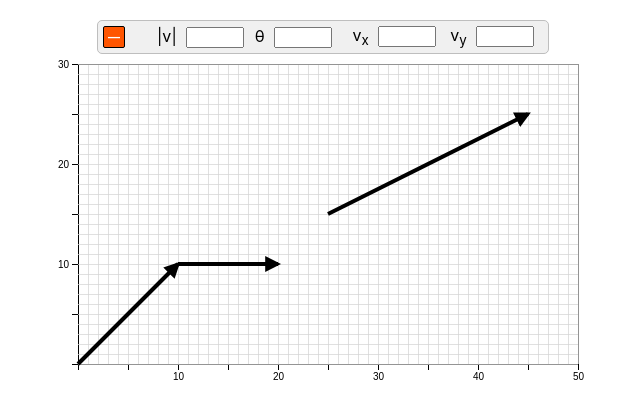
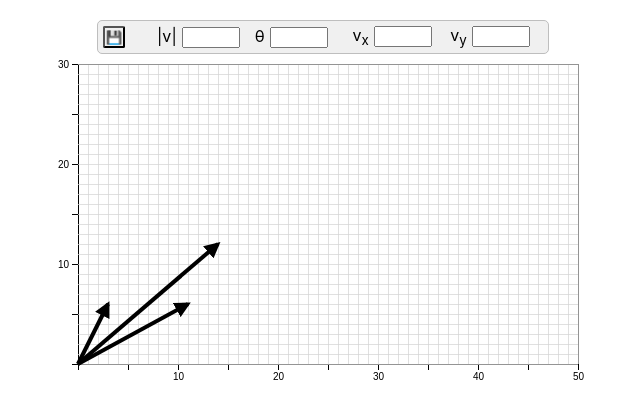
Before and after one commit to peterbucci/VectorMathReact, a React (Create React App) app: page / in a window 1280 px wide. Shown: the top 418 px of the page, without its empty margins (327-967 px from the left). Built offline with nearby package versions, Linux system fonts and the light colour scheme.

Commit message:
Added ability to update the selected vector by changing the values in the bar above the graph.

```diff
--- a/src/App.js
+++ b/src/App.js
@@ -1,162 +1,194 @@
 import React, { useCallback, useEffect, useRef, useState } from "react";
 import * as d3 from "d3";
 import Graph from "./components/Graph";
-import Vector from "./components/Vector";
+import VectorInput from "./components/VectorInput";
+import createVector from "./helpers/create_vector";
 import "./styles/App.css";
 
 const App = () => {
-  const d3Container = useRef(null);
-  const graphRef = useRef(null);
-  const vectors = useRef({});
-  const [selectedVector, setSelectedVector] = useState({});
-  const [vectorX, setVectorX] = useState("");
-  const [vectorY, setVectorY] = useState("");
+  const svgContainerRef = useRef(null);
+  const graphInstanceRef = useRef(null);
+  const vectorStorageRef = useRef({});
+  const [activeVector, setActiveVector] = useState(null);
+  const [vectorMagnitude, setVectorMagnitude] = useState(0);
+  const [vectorAngle, setVectorAngle] = useState(0);
+  const [vectorXComponent, setVectorXComponent] = useState(0);
+  const [vectorYComponent, setVectorYComponent] = useState(0);
+  const [vectorDetails, setVectorDetails] = useState({
+    activeVector: null,
+    magnitude: 0,
+    angle: 0,
+    xComponent: 0,
+    yComponent: 0,
+  });
 
+  // Handles updating the vector's components, magnitude, and angle
   const updateVectorDetails = useCallback((vector) => {
-    graphRef.current.updateVectorSum(vectors.current.a, vectors.current.b);
-    setSelectedVector(vector);
-    setVectorX(((vector.endX - vector.startX) / 10).toFixed(1));
-    setVectorY(((vector.endY - vector.startY) / 10).toFixed(1));
+    if (!vector) return;
+    const vectorXComponent = (vector.endX - vector.startX) / 10;
+    const vectorYComponent = (vector.startY - vector.endY) / 10;
+
+    graphInstanceRef.current.updateVectorSum(
+      vectorStorageRef.current.a,
+      vectorStorageRef.current.b
+    );
+
+    const angle =
+      Math.atan2(vectorYComponent, vectorXComponent) * (180 / Math.PI);
+    const magnitude = Math.sqrt(vectorXComponent ** 2 + vectorYComponent ** 2);
+
+    setVectorXComponent(vectorXComponent);
+    setVectorYComponent(vectorYComponent);
+    setVectorAngle(angle);
+    setVectorMagnitude(magnitude);
   }, []);
 
   useEffect(() => {
-    if (d3Container.current) {
-      d3.select(d3Container.current).selectAll("*").remove();
-      graphRef.current = new Graph(
-        d3Container.current,
-        500,
-        300,
-        updateVectorDetails,
-        setSelectedVector
-      );
-      const graph = graphRef.current;
+    const vector = vectorStorageRef.current[activeVector];
+    updateVectorDetails(vector);
+  }, [activeVector, updateVectorDetails]);
 
-      graph.drawAxes();
-      graph.drawGridLines();
+  const createVectorHandler = useCallback(
+    (...args) =>
+      createVector(
+        ...args,
+        graphInstanceRef.current,
+        setActiveVector,
+        updateVectorDetails
+      ),
+    [updateVectorDetails]
+  );
 
-      const vector1 = new Vector(
-        "a",
-        graph.svg,
-        0,
-        graph.height,
-        10 * graph.cellSize,
-        graph.height - 10 * graph.cellSize,
-        updateVectorDetails,
-        setSelectedVector
-      );
+  useEffect(() => {
+    if (!svgContainerRef.current) return;
+    d3.select(svgContainerRef.current).selectAll("*").remove();
 
-      const vector2 = new Vector(
-        "b",
-        graph.svg,
-        10 * graph.cellSize,
-        graph.height - 10 * graph.cellSize,
-        20 * graph.cellSize,
-        graph.height - 10 * graph.cellSize,
-        updateVectorDetails,
-        setSelectedVector
-      );
+    const newGraph = new Graph(svgContainerRef.current, 500, 300);
 
-      vectors.current.a = vector1;
-      vectors.current.b = vector2;
-      graph.updateVectorSum(vector1, vector2);
-    }
-  }, [setSelectedVector, updateVectorDetails]);
+    graphInstanceRef.current = newGraph;
 
-  const handleVectorXChange = (e) => {
-    const newX = parseFloat(e.target.value) * 10;
-    if (!isNaN(newX) && selectedVector.startX !== undefined) {
-      const vector = { ...selectedVector, endX: selectedVector.startX + newX };
-      vectors.current[selectedVector.name].updateCoordinates(
-        vector.startX,
-        vector.startY,
-        vector.endX,
-        vector.endY
-      );
-      updateVectorDetails(vector);
-    }
+    // Create vectors
+    vectorStorageRef.current.a = createVectorHandler("a", 0, 0, 3, 6, false);
+    vectorStorageRef.current.b = createVectorHandler("b", 0, 0, 11, 6, false);
+    vectorStorageRef.current.s = createVectorHandler("s", 0, 0, 0, 0, true);
+
+    newGraph.setVectorSum(vectorStorageRef.current.s);
+    newGraph.updateVectorSum(
+      vectorStorageRef.current.a,
+      vectorStorageRef.current.b
+    );
+  }, [createVectorHandler]);
+
+  const saveVector = () => {
+    const vector = vectorStorageRef.current[activeVector];
+    if (!vector || isNaN(vectorXComponent) || isNaN(vectorYComponent)) return;
+
+    const updatedVector = {
+      ...vector,
+      endX: vector.startX + vectorXComponent * 10,
+      endY: vector.startY - vectorYComponent * 10,
+    };
+
+    vectorStorageRef.current[activeVector].updateCoordinates(
+      updatedVector.startX,
+      updatedVector.startY,
+      updatedVector.endX,
+      updatedVector.endY
+    );
+
+    graphInstanceRef.current.updateVectorSum(
+      vectorStorageRef.current.a,
+      vectorStorageRef.current.b
+    );
   };
 
-  const handleVectorYChange = (e) => {
-    const newY = parseFloat(e.target.value) * 10;
-    if (!isNaN(newY) && selectedVector.startY !== undefined) {
-      const vector = { ...selectedVector, endY: selectedVector.startY + newY };
-      vectors.current[selectedVector.name].updateCoordinates(
-        vector.startX,
-        vector.startY,
-        vector.endX,
-        vector.endY
-      );
-      updateVectorDetails(vector);
+  const handleMagnitudeChange = (event) => {
+    setVectorMagnitude(event.target.value);
+    const magnitude = parseFloat(event.target.value);
+    if (isNaN(magnitude)) return;
+    const angleRadians = Math.atan2(vectorYComponent, vectorXComponent);
+
+    const newX = Math.cos(angleRadians) * magnitude;
+    const newY = Math.sin(angleRadians) * magnitude;
+
+    setVectorXComponent(newX);
+    setVectorYComponent(newY);
+  };
+
+  const handleAngleChange = (event) => {
+    setVectorAngle(event.target.value);
+    const angleDegrees = parseFloat(event.target.value);
+    if (isNaN(angleDegrees)) return;
+    const magnitude = Math.sqrt(vectorXComponent ** 2 + vectorYComponent ** 2);
+    const angleRadians = angleDegrees * (Math.PI / 180);
+
+    const newX = Math.cos(angleRadians) * magnitude;
+    const newY = Math.sin(angleRadians) * magnitude;
+
+    setVectorXComponent(newX);
+    setVectorYComponent(newY);
+  };
+
+  const handleVectorComponentChange = (dimension, value) => {
+    const vector = vectorStorageRef.current[activeVector];
+    if (!vector) return;
+
+    if (dimension === "X") {
+      setVectorXComponent(value);
+    } else if (dimension === "Y") {
+      setVectorYComponent(value);
     }
+
+    const updatedMagnitude = Math.sqrt(
+      Math.pow(dimension === "X" ? value : vectorXComponent, 2) +
+        Math.pow(dimension === "Y" ? value : vectorYComponent, 2)
+    );
+
+    const angleRadians = Math.atan2(
+      dimension === "Y" ? value : vectorYComponent,
+      dimension === "X" ? value : vectorXComponent
+    );
+
+    setVectorMagnitude(updatedMagnitude);
+    setVectorAngle((angleRadians * 180) / Math.PI);
   };
 
   return (
     <div className="App">
       <div className="vector-values">
         <div className="toggle-container">
-          <button className="toggle-button">—</button>
+          <button className="toggle-button" onClick={saveVector}>
+            &#x1F4BE;
+          </button>
         </div>
-        <div className="field-container">
-          |v|{" "}
-          <input
-            type="number"
-            className="vector-value-input"
-            value={
-              selectedVector.startX !== undefined
-                ? Math.sqrt(
-                    Math.pow(
-                      (selectedVector.endX - selectedVector.startX) / 10,
-                      2
-                    ) +
-                      Math.pow(
-                        (selectedVector.endY - selectedVector.startY) / 10,
-                        2
-                      )
-                  ).toFixed(1)
-                : ""
-            }
-            readOnly
-          />
-        </div>
-        <div className="field-container">
-          θ{" "}
-          <input
-            type="number"
-            className="vector-value-input"
-            value={
-              selectedVector.startX !== undefined
-                ? (
-                    Math.atan2(
-                      -(selectedVector.endY - selectedVector.startY) / 10,
-                      (selectedVector.endX - selectedVector.startX) / 10
-                    ) *
-                    (180 / Math.PI)
-                  ).toFixed(1)
-                : ""
-            }
-            readOnly
-          />
-        </div>
-        <div className="field-container">
-          v<sub>x</sub>{" "}
-          <input
-            type="number"
-            className="vector-value-input"
-            value={!isNaN(vectorX) ? vectorX : ""}
-            onChange={handleVectorXChange}
-          />
-        </div>
-        <div className="field-container">
-          v<sub>y</sub>{" "}
-          <input
-            type="number"
-            className="vector-value-input"
-            value={!isNaN(vectorY) ? vectorY : ""}
-            onChange={handleVectorYChange}
-          />
-        </div>
+        <VectorInput
+          label="|v|"
+          value={activeVector ? vectorMagnitude : ""}
+          onChange={handleMagnitudeChange}
+          readOnly={!activeVector || activeVector === "s"}
+        />
+        <VectorInput
+          label="θ"
+          value={activeVector ? vectorAngle : ""}
+          onChange={handleAngleChange}
+          readOnly={!activeVector || activeVector === "s"}
+        />
+        <VectorInput
+          label="v"
+          subLabel="x"
+          value={activeVector ? vectorXComponent : ""}
+          onChange={(e) => handleVectorComponentChange("X", e.target.value)}
+          readOnly={!activeVector || activeVector === "s"}
+        />
+        <VectorInput
+          label="v"
+          subLabel="y"
+          value={activeVector ? vectorYComponent : ""}
+          onChange={(e) => handleVectorComponentChange("Y", e.target.value)}
+          readOnly={!activeVector || activeVector === "s"}
+        />
       </div>
-      <div ref={d3Container} />
+      <div ref={svgContainerRef} />
     </div>
   );
 };
--- /dev/null
+++ b/src/components/LabelWithSubscript.js
@@ -0,0 +1,8 @@
+const LabelWithSubscript = ({ main, sub }) => (
+  <label>
+    {main}
+    <sub>{sub}</sub>
+  </label>
+);
+
+export default LabelWithSubscript;
--- /dev/null
+++ b/src/components/VectorInput.js
@@ -0,0 +1,29 @@
+import React from "react";
+import LabelWithSubscript from "./LabelWithSubscript";
+
+const VectorInput = ({
+  label,
+  subLabel,
+  value,
+  onChange,
+  readOnly = false,
+}) => {
+  return (
+    <div className="field-container">
+      {subLabel ? (
+        <LabelWithSubscript main={label} sub={subLabel} />
+      ) : (
+        <label>{label}</label>
+      )}
+      <input
+        type="number"
+        className="vector-value-input"
+        value={value}
+        onChange={onChange}
+        readOnly={readOnly}
+      />
+    </div>
+  );
+};
+
+export default VectorInput;
--- /dev/null
+++ b/src/helpers/create_vector.js
@@ -0,0 +1,27 @@
+import Vector from "../components/Vector";
+
+const createVector = (
+  name,
+  startX,
+  startY,
+  endX,
+  endY,
+  isSum,
+  graph,
+  onSelect,
+  onUpdate
+) => {
+  return new Vector(
+    name,
+    graph.svg,
+    startX * graph.cellSize,
+    graph.height - startY * graph.cellSize,
+    endX * graph.cellSize,
+    graph.height - endY * graph.cellSize,
+    isSum,
+    onUpdate,
+    onSelect
+  );
+};
+
+export default createVector;
--- a/src/styles/App.css
+++ b/src/styles/App.css
@@ -67,21 +67,8 @@
   height: 22px;
   width: 22px;
   padding: 0;
-  background-color: #ff5500;
-  font-size: 12px;
-  font-weight: bold;
-  color: #ffffff;
-  border: 1px solid #000000;
   border-radius: 2px;
   cursor: pointer;
-}
-
-.vector-values > .toggle-container > .toggle-button:hover {
-  background-color: #ff7700;
-}
-
-.vector-values > .toggle-container > .toggle-button:active {
-  background-color: #ff9900;
 }
 
 .vector-values > .field-container {
```
Also changed, not shown: src/components/Graph.js (+25 -32 lines), src/components/Vector.js (+5 -11 lines).
